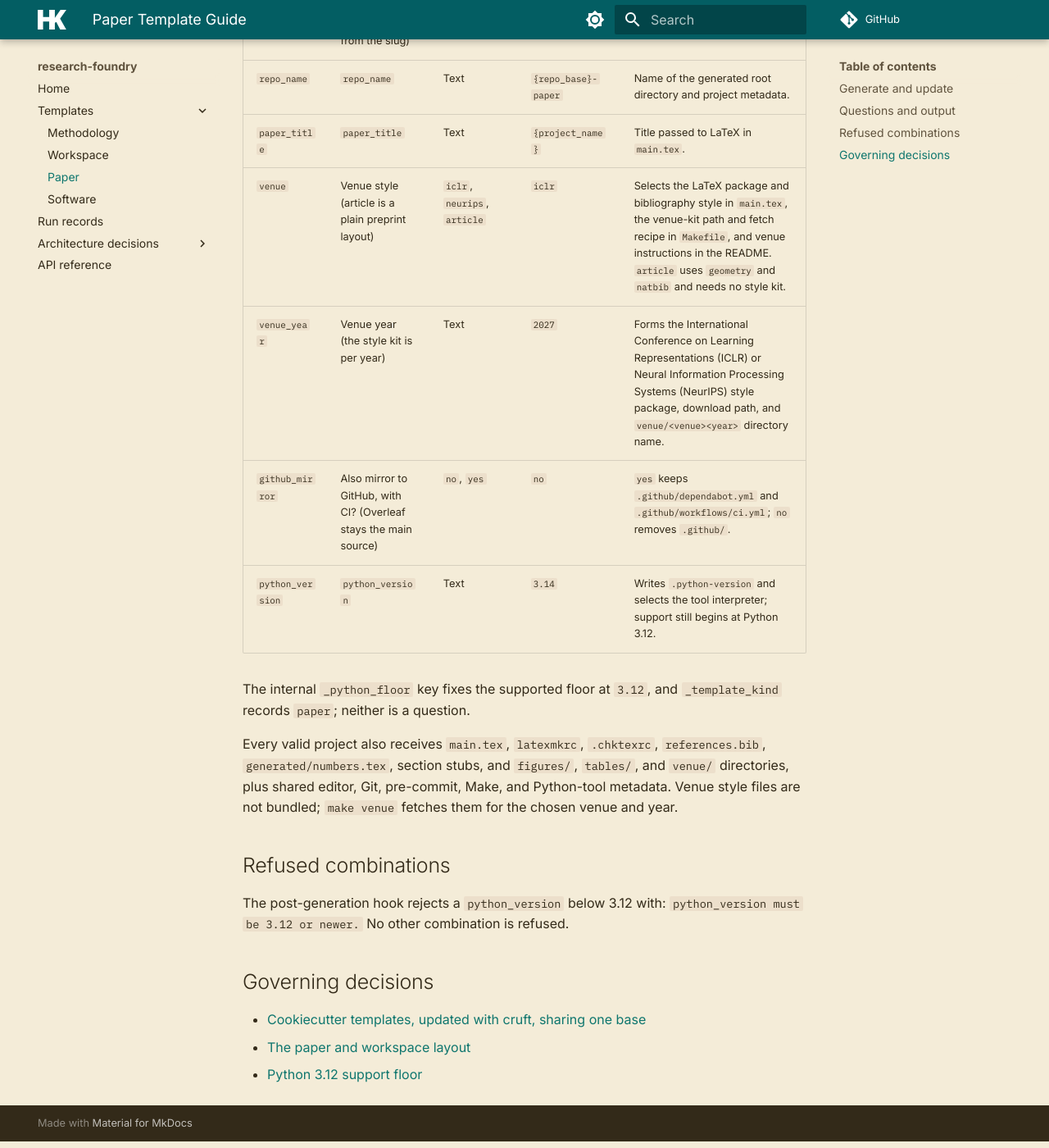
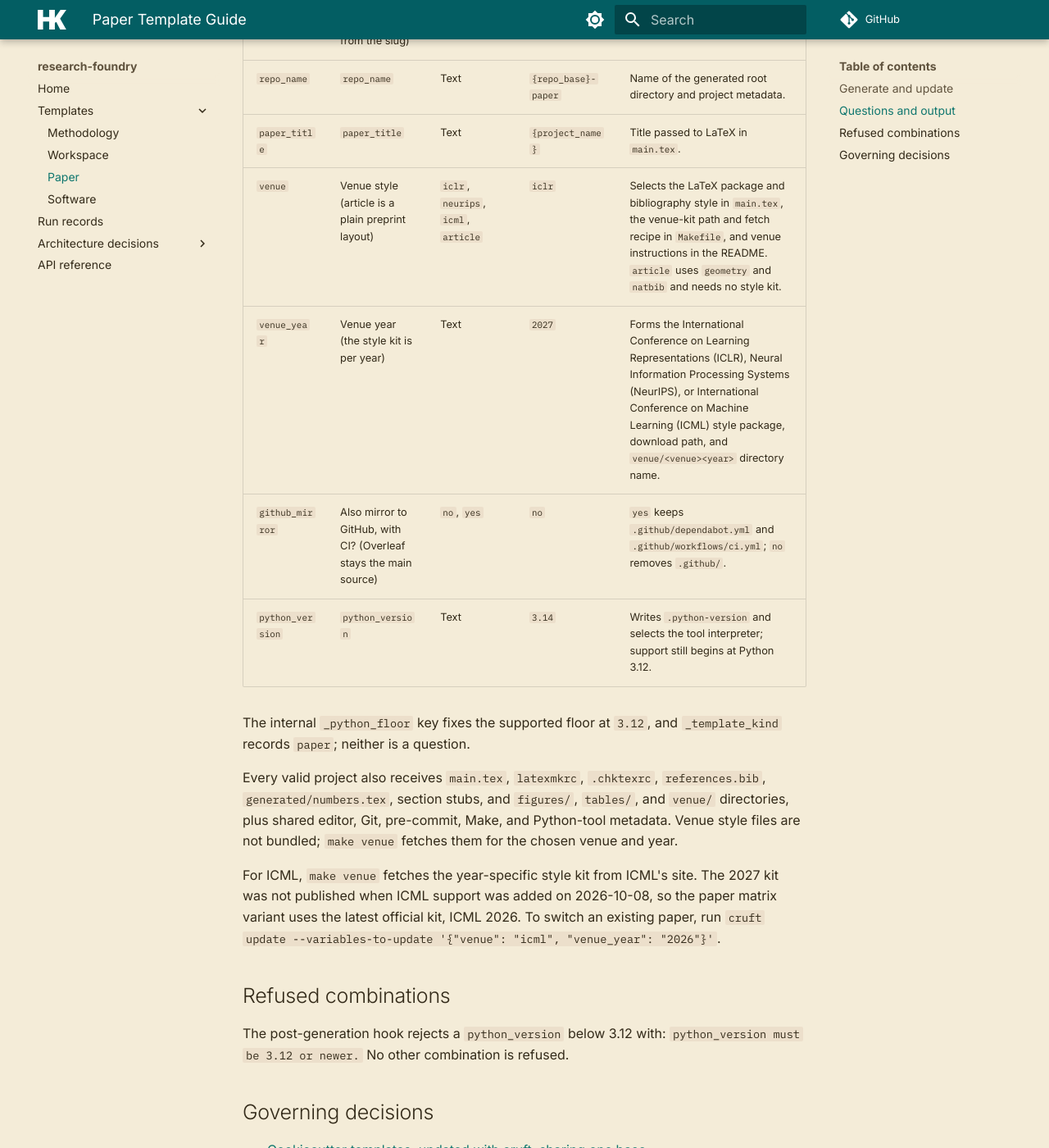
Before and after one commit to kaustubhharapanahalli/research-foundry, an MkDocs documentation site: the page built from docs/templates/paper.md, in a window 1280 px wide and 1400 px high, scrolled down 1042 px. Shown: the whole window at 82% size. Built offline with MkDocs 1.6.1 and Material for MkDocs 9.7.7, drawn with Linux system fonts in a browser that asks for light colours; comment, search, counter and statistics services are not loaded.

Commit message:
The paper template gains an ICML venue
venue accepts icml. make venue fetches the year's official kit from
ICML's site and keeps its .sty and .bst files, and refuses clearly, with
no fallback to another year, when that year's kit is not published:
ICML 2027's was not on 2026-10-08, so the matrix variant uses the 2026
kit. main.tex follows the kit's example paper: no option is the blind
submission, [accepted] is camera-ready, and the title, author and
bibliography macros are the kit's own. make arxiv carries the kit.

Claude-Session: https://claude.ai/code/session_015CbUVT7YVRDYrWL2nCRvgN

```diff
--- a/docs/templates/paper.md
+++ b/docs/templates/paper.md
@@ -35,17 +35,17 @@ make template-check
 Where `paper/cookiecutter.json` has no custom prompt, Cookiecutter displays the
 key shown in backticks. A value in braces is rendered from an earlier answer.
 
-| Key              | Prompt                                                           | Choices                      | Default                                                       | What the answer produces                                                                                                                                                                                                |
-| ---------------- | ---------------------------------------------------------------- | ---------------------------- | ------------------------------------------------------------- | ----------------------------------------------------------------------------------------------------------------------------------------------------------------------------------------------------------------------- |
-| `project_name`   | Project name, as people write it                                 | Text                         | `My Project`                                                  | Human-readable project name in the README and local guidance.                                                                                                                                                           |
-| `project_slug`   | Project slug (the board label and session names use it)          | Text                         | `{project_name in lowercase with spaces replaced by hyphens}` | Stable project identifier in generated guidance and metadata.                                                                                                                                                           |
-| `repo_base`      | Repository base name (may differ from the slug)                  | Text                         | `{project_slug}`                                              | Base used to derive the paper repository name.                                                                                                                                                                          |
-| `repo_name`      | `repo_name`                                                      | Text                         | `{repo_base}-paper`                                           | Name of the generated root directory and project metadata.                                                                                                                                                              |
-| `paper_title`    | `paper_title`                                                    | Text                         | `{project_name}`                                              | Title passed to LaTeX in `main.tex`.                                                                                                                                                                                    |
-| `venue`          | Venue style (article is a plain preprint layout)                 | `iclr`, `neurips`, `article` | `iclr`                                                        | Selects the LaTeX package and bibliography style in `main.tex`, the venue-kit path and fetch recipe in `Makefile`, and venue instructions in the README. `article` uses `geometry` and `natbib` and needs no style kit. |
-| `venue_year`     | Venue year (the style kit is per year)                           | Text                         | `2027`                                                        | Forms the International Conference on Learning Representations (ICLR) or Neural Information Processing Systems (NeurIPS) style package, download path, and `venue/<venue><year>` directory name.                        |
-| `github_mirror`  | Also mirror to GitHub, with CI? (Overleaf stays the main source) | `no`, `yes`                  | `no`                                                          | `yes` keeps `.github/dependabot.yml` and `.github/workflows/ci.yml`; `no` removes `.github/`.                                                                                                                           |
-| `python_version` | `python_version`                                                 | Text                         | `3.14`                                                        | Writes `.python-version` and selects the tool interpreter; support still begins at Python 3.12.                                                                                                                         |
+| Key              | Prompt                                                           | Choices                              | Default                                                       | What the answer produces                                                                                                                                                                                                                               |
+| ---------------- | ---------------------------------------------------------------- | ------------------------------------ | ------------------------------------------------------------- | ------------------------------------------------------------------------------------------------------------------------------------------------------------------------------------------------------------------------------------------------------ |
+| `project_name`   | Project name, as people write it                                 | Text                                 | `My Project`                                                  | Human-readable project name in the README and local guidance.                                                                                                                                                                                          |
+| `project_slug`   | Project slug (the board label and session names use it)          | Text                                 | `{project_name in lowercase with spaces replaced by hyphens}` | Stable project identifier in generated guidance and metadata.                                                                                                                                                                                          |
+| `repo_base`      | Repository base name (may differ from the slug)                  | Text                                 | `{project_slug}`                                              | Base used to derive the paper repository name.                                                                                                                                                                                                         |
+| `repo_name`      | `repo_name`                                                      | Text                                 | `{repo_base}-paper`                                           | Name of the generated root directory and project metadata.                                                                                                                                                                                             |
+| `paper_title`    | `paper_title`                                                    | Text                                 | `{project_name}`                                              | Title passed to LaTeX in `main.tex`.                                                                                                                                                                                                                   |
+| `venue`          | Venue style (article is a plain preprint layout)                 | `iclr`, `neurips`, `icml`, `article` | `iclr`                                                        | Selects the LaTeX package and bibliography style in `main.tex`, the venue-kit path and fetch recipe in `Makefile`, and venue instructions in the README. `article` uses `geometry` and `natbib` and needs no style kit.                                |
+| `venue_year`     | Venue year (the style kit is per year)                           | Text                                 | `2027`                                                        | Forms the International Conference on Learning Representations (ICLR), Neural Information Processing Systems (NeurIPS), or International Conference on Machine Learning (ICML) style package, download path, and `venue/<venue><year>` directory name. |
+| `github_mirror`  | Also mirror to GitHub, with CI? (Overleaf stays the main source) | `no`, `yes`                          | `no`                                                          | `yes` keeps `.github/dependabot.yml` and `.github/workflows/ci.yml`; `no` removes `.github/`.                                                                                                                                                          |
+| `python_version` | `python_version`                                                 | Text                                 | `3.14`                                                        | Writes `.python-version` and selects the tool interpreter; support still begins at Python 3.12.                                                                                                                                                        |
 
 The internal `_python_floor` key fixes the supported floor at `3.12`, and
 `_template_kind` records `paper`; neither is a question.
@@ -55,6 +55,12 @@ Every valid project also receives `main.tex`, `latexmkrc`, `.chktexrc`,
 `tables/`, and `venue/` directories, plus shared editor, Git, pre-commit, Make,
 and Python-tool metadata. Venue style files are not bundled; `make venue` fetches
 them for the chosen venue and year.
+
+For ICML, `make venue` fetches the year-specific style kit from ICML's site.
+The 2027 kit was not published when ICML support was added on 2026-10-08, so
+the paper matrix variant uses the latest official kit, ICML 2026. To switch an
+existing paper, run
+`cruft update --variables-to-update '{"venue": "icml", "venue_year": "2026"}'`.
 
 ## Refused combinations
 
```
Also changed, not shown: CHANGELOG.md (+4 -0 lines), paper/{{cookiecutter.repo_name}}/README.md (+5 -0 lines), paper/{{cookiecutter.repo_name}}/venue/README.md (+5 -0 lines), 7 other files.
